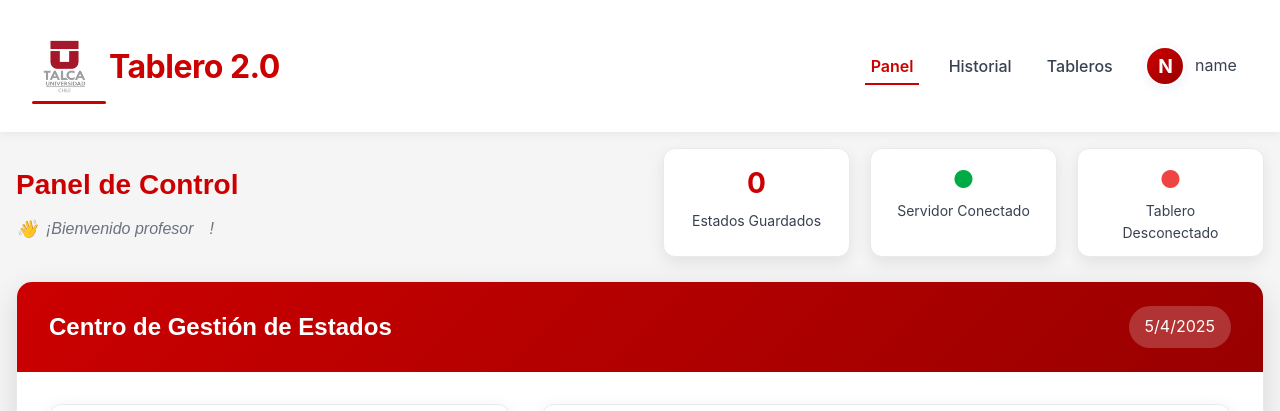
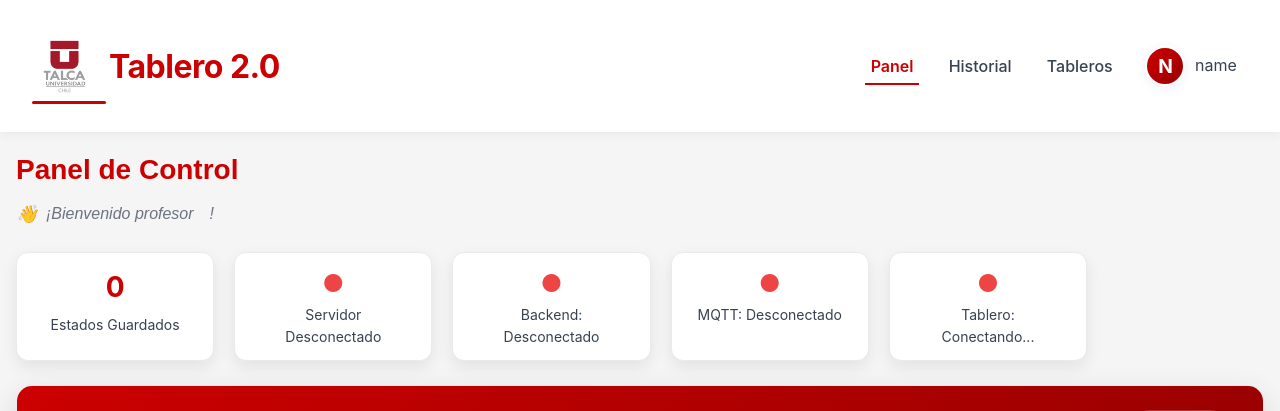
Before and after one commit to GPTG3/Tablero2.0, a React (Create React App) app: page /panel in a window 1280 px wide. Shown: the top 411 px of the page. Built offline with nearby package versions, Linux system fonts and the light colour scheme; no server answers; sample sign-in values are in the browser's storage.

Commit message:
saved UNDO information for reset changes and discarded files

```diff
--- a/src/pages/PanelTablero/PanelTablero.js
+++ b/src/pages/PanelTablero/PanelTablero.js
@@ -7,7 +7,7 @@ const PanelTablero = () => {
   const [mensaje, setMensaje] = useState("");
   const [estado, setEstado] = useState("");
   const [opcionesEstado, setOpcionesEstado] = useState([]);
-  const [tableroConectado, setTableroConectado] = useState(false);
+  const [tableroConectado, setTableroConectado] = useState(null); // null = desconocido
   const [mensajeDesdeESP, setMensajeDesdeESP] = useState("");
   const [cargando, setCargando] = useState(false);
   const [notificacion, setNotificacion] = useState(null);
@@ -19,6 +19,8 @@ const PanelTablero = () => {
   const [mensajeModal, setMensajeModal] = useState("");
   // Nuevo estado para el color del texto
   const [colorTexto, setColorTexto] = useState("#CC0000"); // Color rojo por defecto (--color-primario)
+  const [backendConectado, setBackendConectado] = useState(null);
+  const [mqttConectado, setMqttConectado] = useState(null);
 
   const token = localStorage.getItem("token");
   const profesor = token ? jwtDecode(token).mail : null;
@@ -57,11 +59,13 @@ const PanelTablero = () => {
 
     // Verificar periódicamente si el tablero está activo (cada 10 segundos)
     const intervalo = setInterval(() => {
-      if (ultimaPing && new Date() - ultimaPing > 15000) {
+      if (ultimaPing && new Date() - ultimaPing > 5000) {
         setTableroConectado(false);
       }
       if (socket.readyState === WebSocket.OPEN) {
         try {
+          // Enviar un ping como JSON
+          socket.send(JSON.stringify({ type: "ping" }));
           console.log("📤 Ping enviado al ESP32");
         } catch (error) {
           console.error("Error al enviar ping:", error);
@@ -102,6 +106,28 @@ const PanelTablero = () => {
 
     fetchEstados();
   }, [profesor]);
+
+  useEffect(() => {
+    const checkStatus = async () => {
+      try {
+        const res = await fetch("http://localhost:3001/status");
+        if (res.ok) {
+          const data = await res.json();
+          setBackendConectado(data.backend);
+          setMqttConectado(data.mqtt);
+        } else {
+          setBackendConectado(false);
+          setMqttConectado(false);
+        }
+      } catch {
+        setBackendConectado(false);
+        setMqttConectado(false);
+      }
+    };
+    checkStatus();
+    const interval = setInterval(checkStatus, 10000);
+    return () => clearInterval(interval);
+  }, []);
 
   const manejarCambioMensaje = (e) => setMensaje(e.target.value);
   const manejarCambioEstado = (e) => setEstado(e.target.value);
@@ -409,25 +435,53 @@ const PanelTablero = () => {
           <div className={styles["stat-card"]}>
             <div
               className={`${styles["stat-indicador"]} ${
-                socket ? styles["conectado"] : styles["desconectado"]
+                socket && socket.readyState === WebSocket.OPEN
+                  ? styles["conectado"]
+                  : styles["desconectado"]
               }`}
             >
               ●
             </div>
             <div className={styles["stat-label"]}>
-              {socket ? "Servidor Conectado" : "Servidor Desconectado"}
+              {socket && socket.readyState === WebSocket.OPEN
+                ? "Servidor Conectado"
+                : "Servidor Desconectado"}
             </div>
           </div>
           <div className={styles["stat-card"]}>
-            <div
-              className={`${styles["stat-indicador"]} ${
-                tableroConectado ? styles["conectado"] : styles["desconectado"]
-              }`}
-            >
+            <div className={styles["stat-indicador"] + " " + (backendConectado ? styles["conectado"] : styles["desconectado"])}>
               ●
             </div>
             <div className={styles["stat-label"]}>
-              {tableroConectado ? "Tablero Conectado" : "Tablero Desconectado"}
+              {backendConectado === null
+                ? "Backend: Conectando..."
+                : backendConectado
+                  ? "Backend: Conectado"
+                  : "Backend: Desconectado"}
+            </div>
+          </div>
+          <div className={styles["stat-card"]}>
+            <div className={styles["stat-indicador"] + " " + (mqttConectado ? styles["conectado"] : styles["desconectado"])}>
+              ●
+            </div>
+            <div className={styles["stat-label"]}>
+              {mqttConectado === null
+                ? "MQTT: Conectando..."
+                : mqttConectado
+                  ? "MQTT: Conectado"
+                  : "MQTT: Desconectado"}
+            </div>
+          </div>
+          <div className={styles["stat-card"]}>
+            <div className={styles["stat-indicador"] + " " + (tableroConectado ? styles["conectado"] : styles["desconectado"])}>
+              ●
+            </div>
+            <div className={styles["stat-label"]}>
+              {tableroConectado === null
+                ? "Tablero: Conectando..."
+                : tableroConectado
+                  ? "Tablero: Conectado"
+                  : "Tablero: Desconectado"}
             </div>
           </div>
         </div>
```
Also changed, not shown: 2 other files (tests, documents, lock files or other folders).
